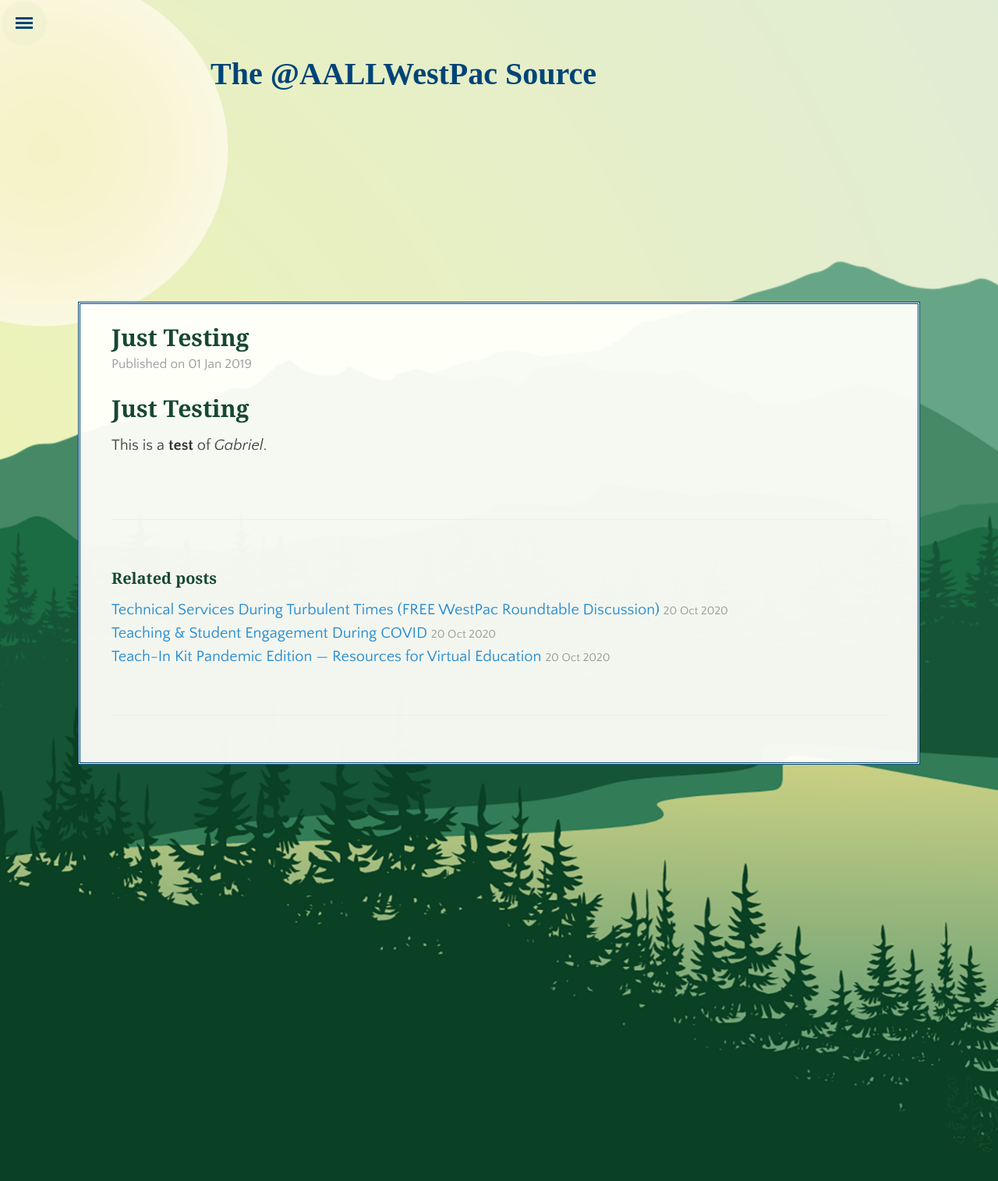
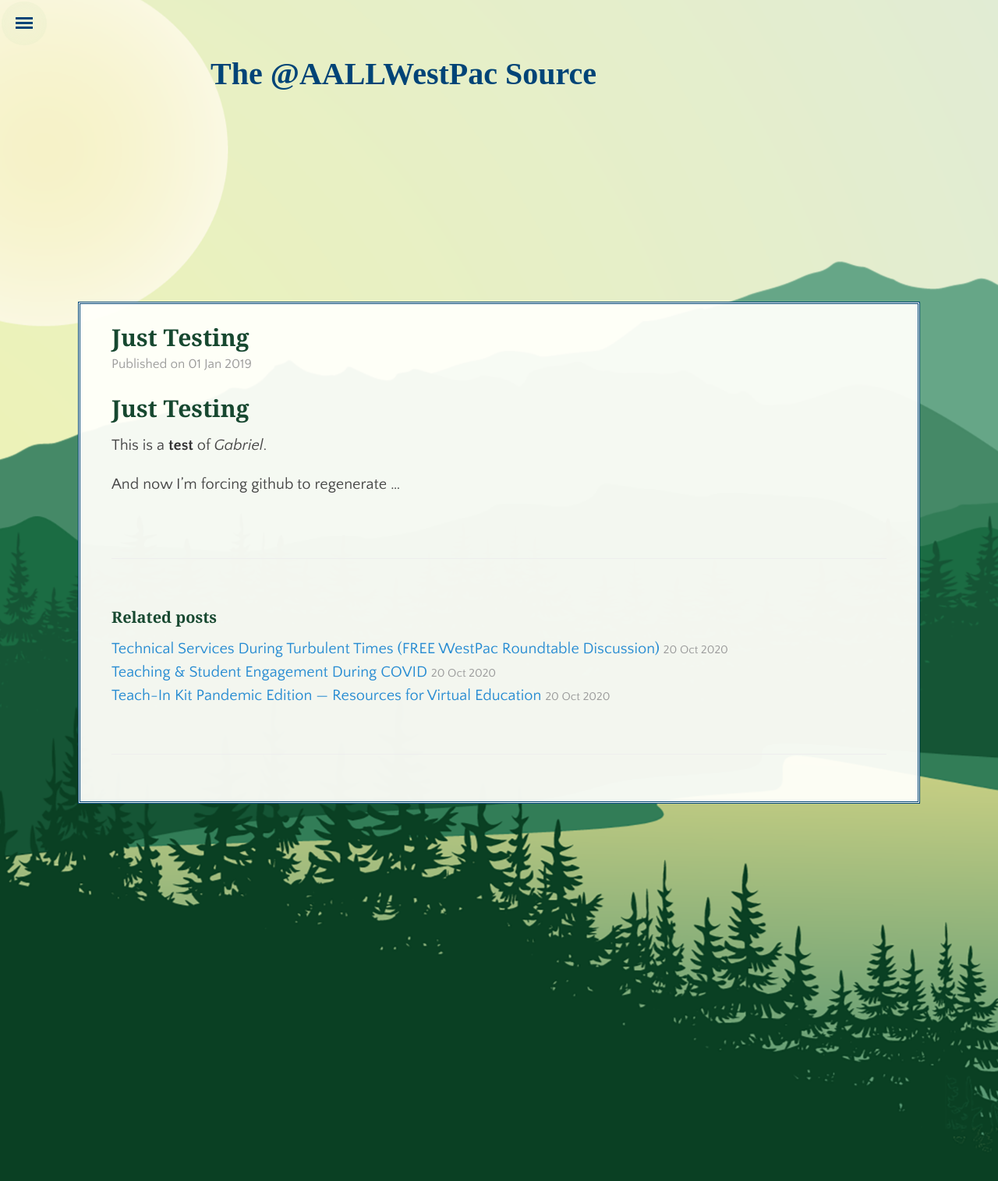
Before and after one commit to aallwestpac/aallwestpac.github.io, a Jekyll site: the page built from _posts/2019-01-01-just-testing.md, in a window 1280 px wide. Shown: the top 1515 px of the page at 78% size. Built offline with Jekyll 4.4.1, drawn with Linux system fonts in a browser that asks for light colours; some web fonts are replaced.

Commit message:
Update 2019-01-01-just-testing.md

```diff
--- a/_posts/2019-01-01-just-testing.md
+++ b/_posts/2019-01-01-just-testing.md
@@ -8,3 +8,5 @@
 ## Just Testing
 
 This is a **test** of _Gabriel_.
+
+And now I'm forcing github to regenerate ...
```
